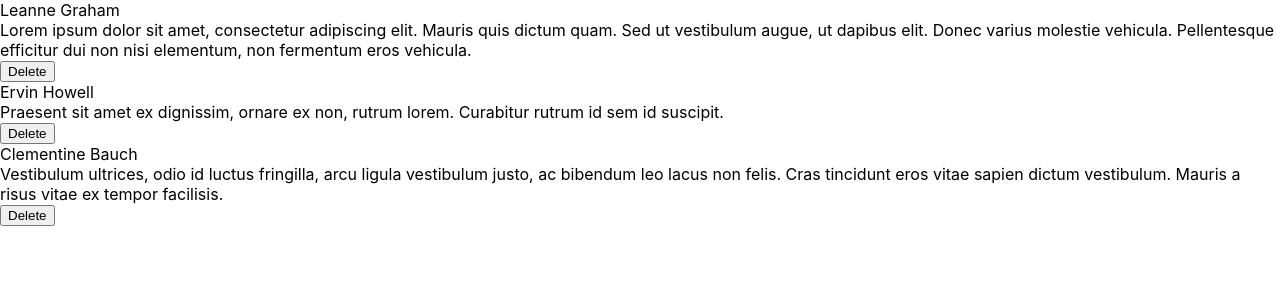
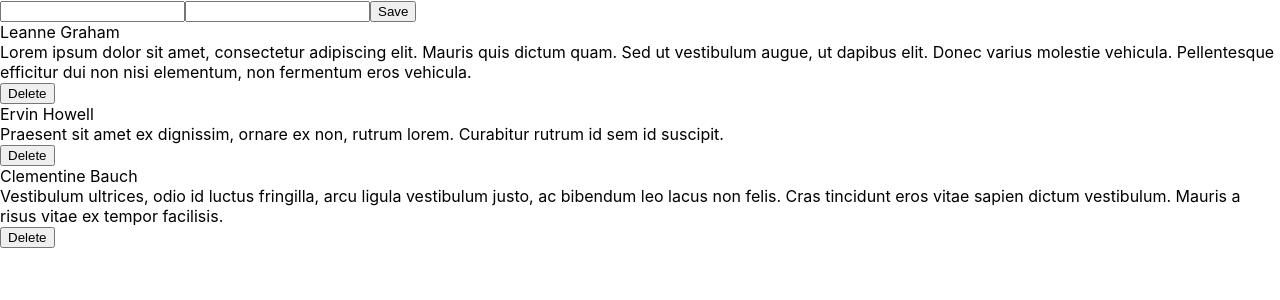
Before and after one commit to lukaszborawski/crud-rtk-query, a React (Create React App) app: page / in a window 1280 px wide. Shown: the top 300 px of the page. Built offline with nearby package versions, Linux system fonts and the light colour scheme; data requests are answered from the project's data file.

Commit message:
updated adding user

```diff
--- /dev/null
+++ b/src/features/users/AddUser.tsx
@@ -0,0 +1,41 @@
+import { useState } from 'react'
+import { useAddUserMutation } from '../api/usersApi';
+
+const AddUser = () => {
+
+  const [name, setName] = useState('');
+  const [description, setDescription] = useState('');
+  const [addUser] = useAddUserMutation();
+
+  const handleAdd = () => {
+    const userProfile = {
+      id: Date.now(),
+      name,
+      description,
+    }
+    addUser(userProfile)
+  }
+
+  return (
+    <form>
+      <input
+        type="text"
+        value={name}
+        onChange={(e) => setName(e.target.value)}
+      />
+      <input
+        type="text"
+        value={description}
+        onChange={(e) => setDescription(e.target.value)}
+      />
+      <button
+        type="button"
+        onClick={handleAdd}
+      >
+        Save
+      </button>
+    </form>
+  )
+}
+
+export default AddUser
--- a/src/features/users/UsersList.tsx
+++ b/src/features/users/UsersList.tsx
@@ -1,4 +1,5 @@
 import { useGetUsersQuery, useDeleteUserMutation } from "../api/usersApi";
+import AddUser from "./AddUser";
 
 const UsersList = () => {
 
@@ -9,6 +10,7 @@ const UsersList = () => {
     <div>
       {isLoading && <p>Loading...</p>}
       {isError && <p>Error. Try again later.</p>}
+      <AddUser />
       {users?.map(
         ({ id, name, description }) => (
           <div key={id}>
```
